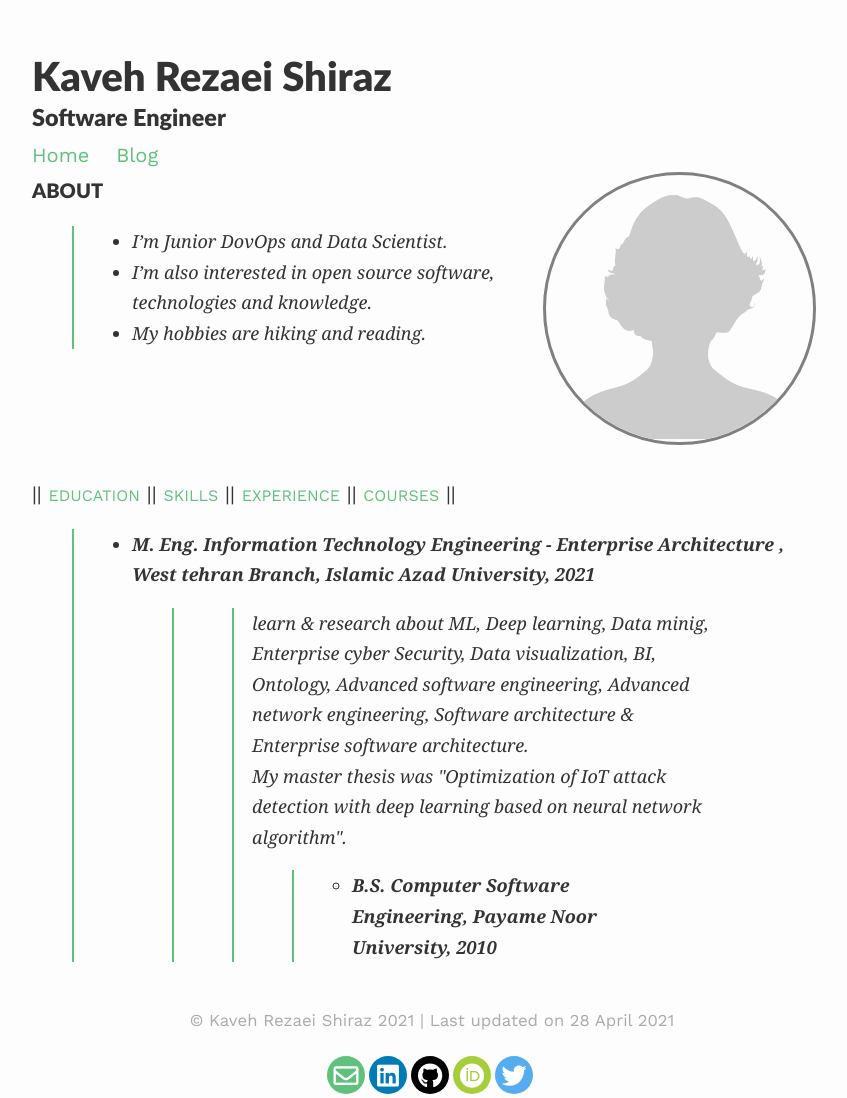
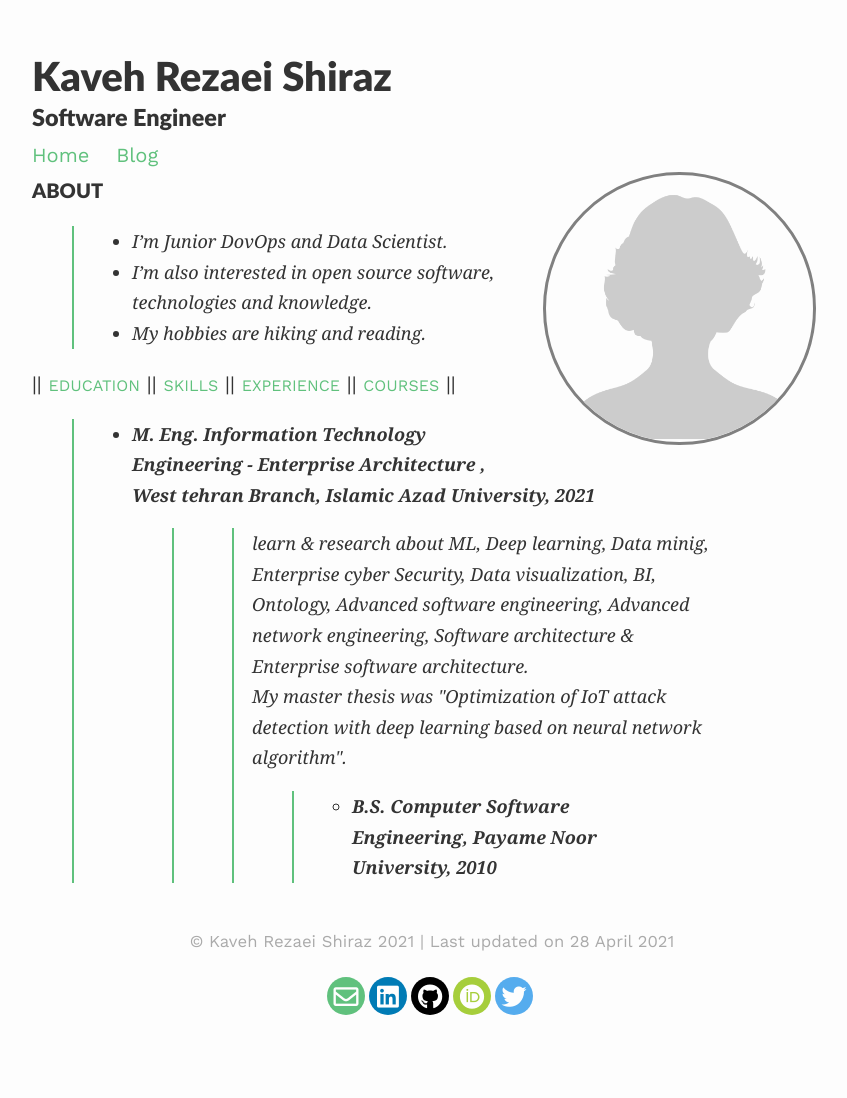
Before and after one commit to KavehRS/website, a Jekyll site: the page built from index.md, in a window 1280 px wide. Shown: the whole page, without its empty margins (208-1055 px from the left). Built offline with Jekyll 4.4.1, drawn with Linux system fonts in a browser that asks for light colours; nearby versions of some CDN libraries; after the commit the page ends 1019 px from its top, so only the background shows below that.

Commit message:
remove extra br tag

```diff
--- a/index.md
+++ b/index.md
@@ -15,10 +15,8 @@
 > * I'm also interested in open source software, technologies and knowledge. <br>
 > * My hobbies are hiking and reading.<br>
 
- ‌
 
 <!-- > I strive for gender equality  <br> -->
-<br>
 
 <script src=".\assets\js\indexpage.js"></script>
 
```
